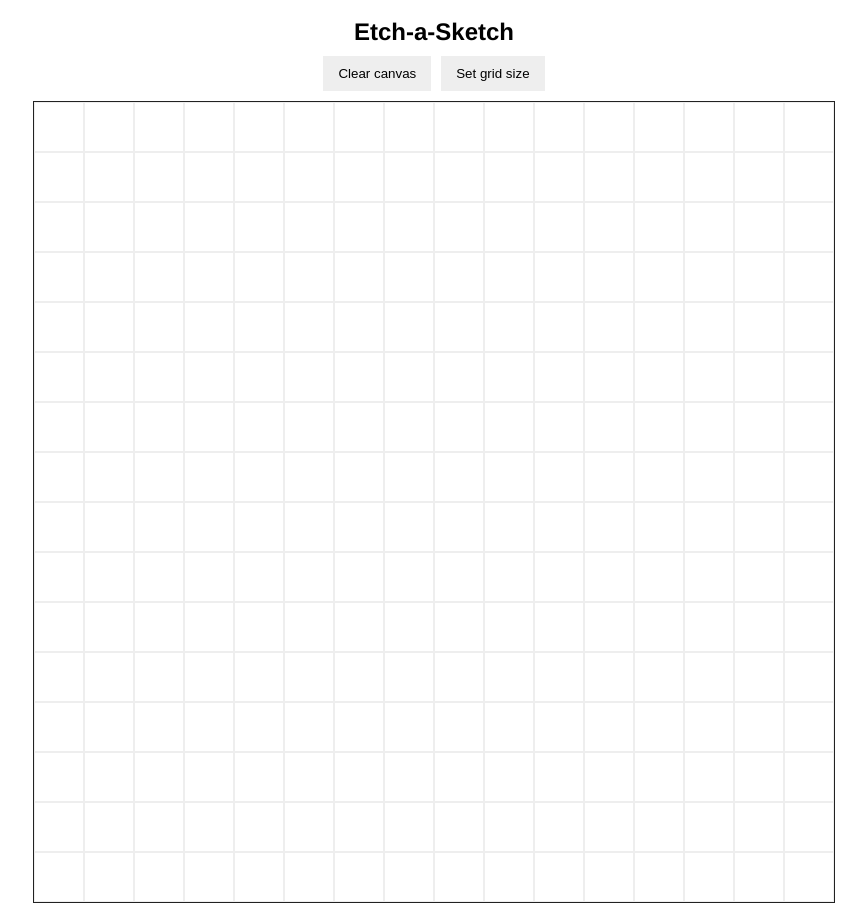
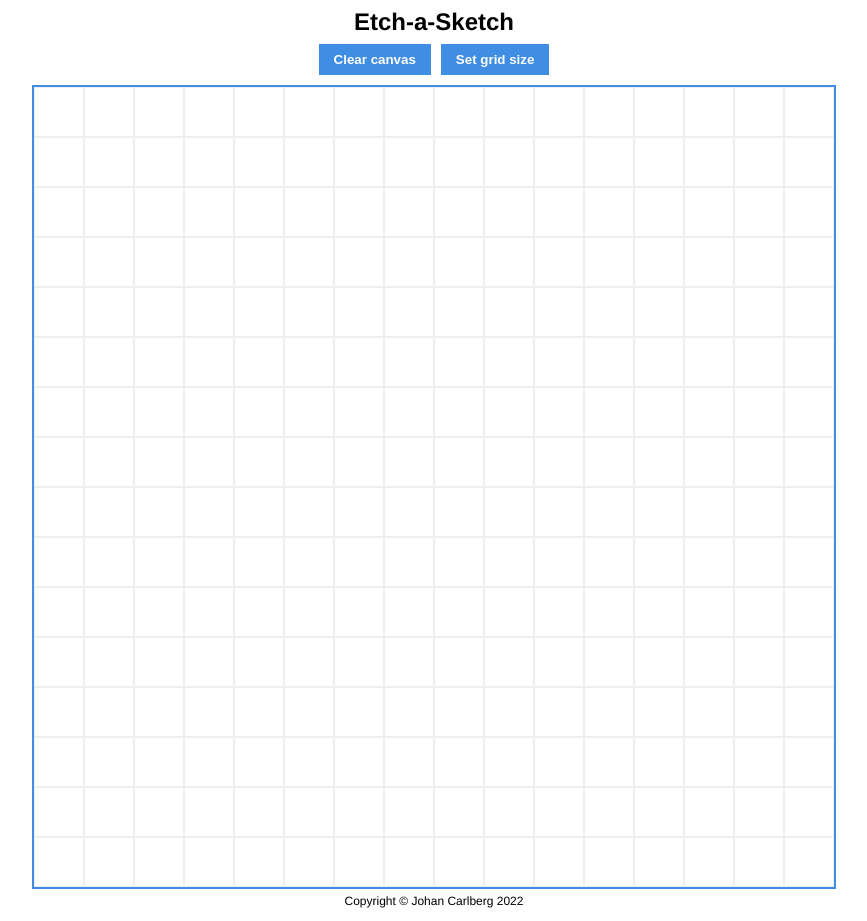
Before and after one commit to JSHC/odin-etch-a-sketch, a plain HTML site: page index.html in a window 1280 px wide. Shown: the whole page, without its empty margins (206-1073 px from the left). Drawn offline with Linux system fonts and the light colour scheme.

Commit message:
Add footer, change button color and grid container border color

```diff
--- a/index.html
+++ b/index.html
@@ -14,5 +14,6 @@
         </div>
         <div class="grid-container">
         </div>
+        <div class="footer">Copyright &copy; Johan Carlberg 2022</div>
     </body>
 </html>
--- a/style.css
+++ b/style.css
@@ -6,12 +6,13 @@ body {
 }
 
 h2 {
-    margin: 10px;
+    margin: 0 0 8px;
+    padding: 0;
 }
 
 .grid-container {
     flex: auto;
-    border: 1px solid #222;
+    border: 2px solid #408de4;
     width: 800px;
     height: 800px;
     display: grid;
@@ -32,12 +33,19 @@ h2 {
 .button-bar {
     display: flex;
     margin-bottom: 10px;
-    justify-content: flex-start;
+    justify-content: center;
 }
 
 button {
-    background-color: #eee;
+    background-color: #408de4;
     border: none;
-    padding: 10px 15px;
+    padding: 8px 15px;
     margin: 0px 5px;
+    color: #fff;
+    font-weight: 800;
 }
+
+.footer {
+    font-size: 12px;
+    padding: 5px;
+}
```
